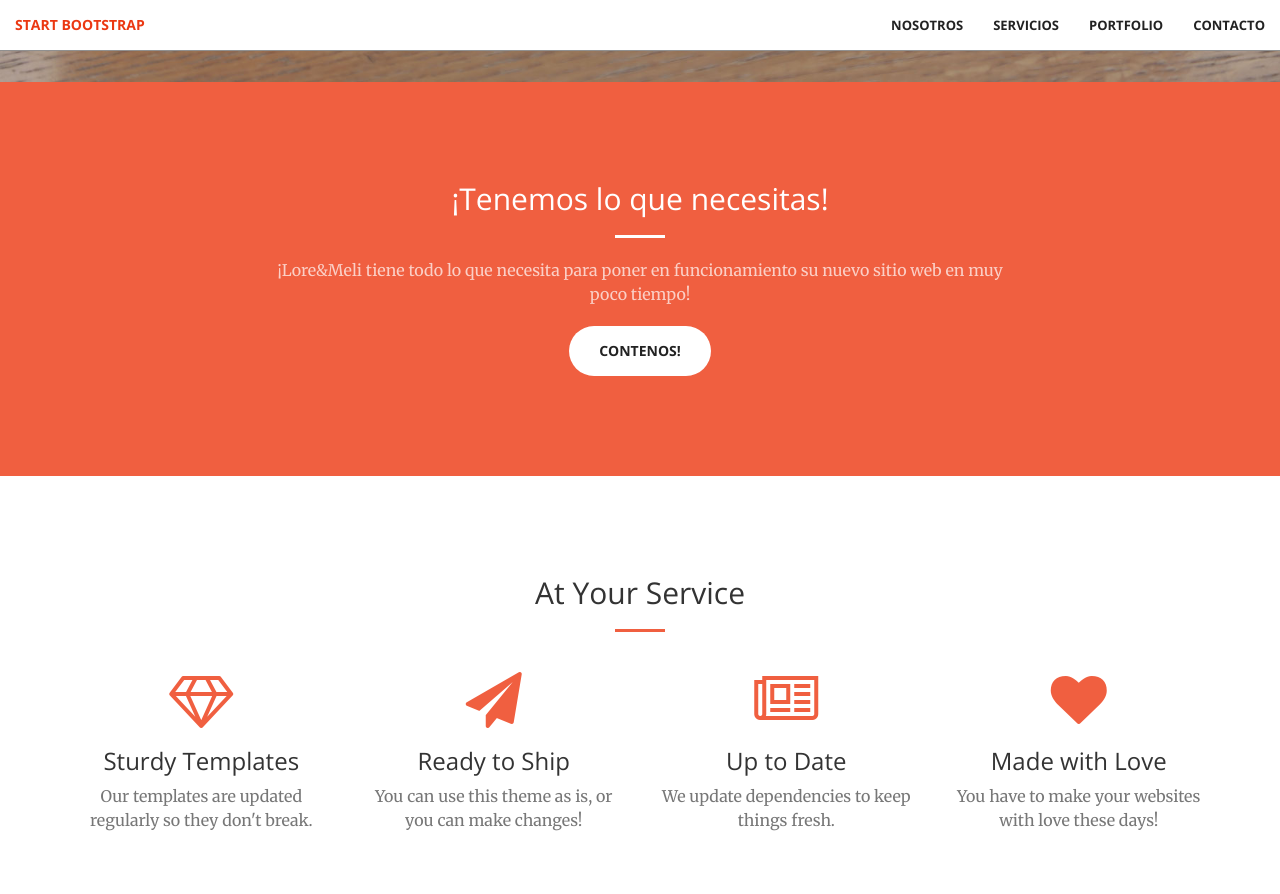
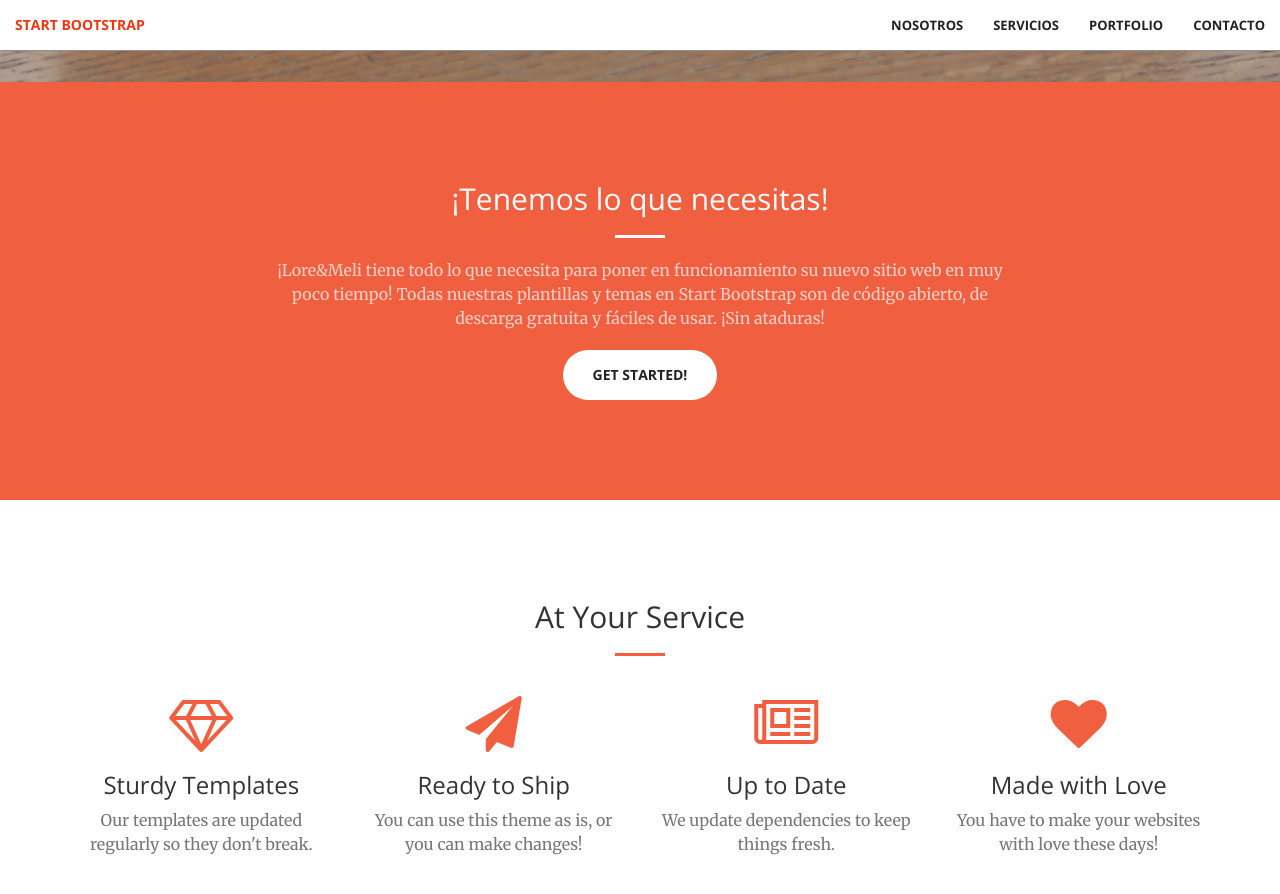
Before and after one commit to Williams7105/sitio1, a Jekyll site: the page built from index.html, in a window 1280 px wide and 900 px high, scrolled down 818 px. Shown: the top 894 px of the window. Built offline with Jekyll 4.4.1, drawn with Linux system fonts in a browser that asks for light colours.

Commit message:
Update call-to-action.html

```diff
--- a/_includes/call-to-action.html
+++ b/_includes/call-to-action.html
@@ -4,8 +4,8 @@
             <div class="col-lg-8 col-lg-offset-2 text-center">
                 <h2 class="section-heading">¡Tenemos lo que necesitas!</h2>
                 <hr class="light">
-                <p class="text-faded">¡Lore&Meli tiene todo lo que necesita para poner en funcionamiento su nuevo sitio web en muy poco tiempo! </p>
-                <a href="#" class="btn btn-default btn-xl">Contenos!</a>
+                <p class="text-faded">¡Lore&Meli tiene todo lo que necesita para poner en funcionamiento su nuevo sitio web en muy poco tiempo! Todas nuestras plantillas y temas en Start Bootstrap son de código abierto, de descarga gratuita y fáciles de usar. ¡Sin ataduras!</p>
+                <a href="#" class="btn btn-default btn-xl">Get Started!</a>
             </div>
         </div>
     </div>
```
